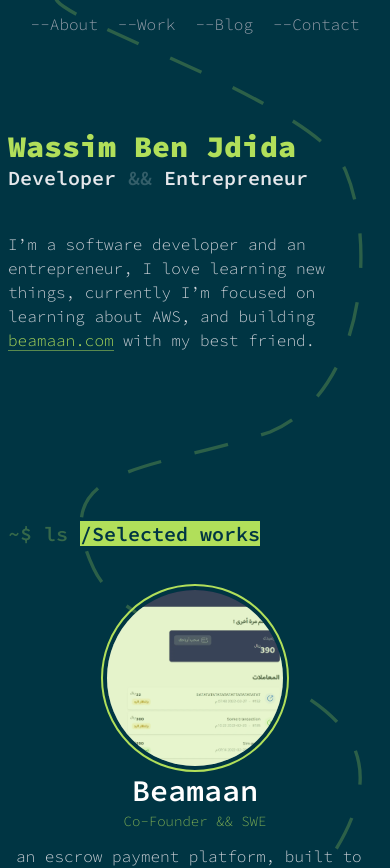
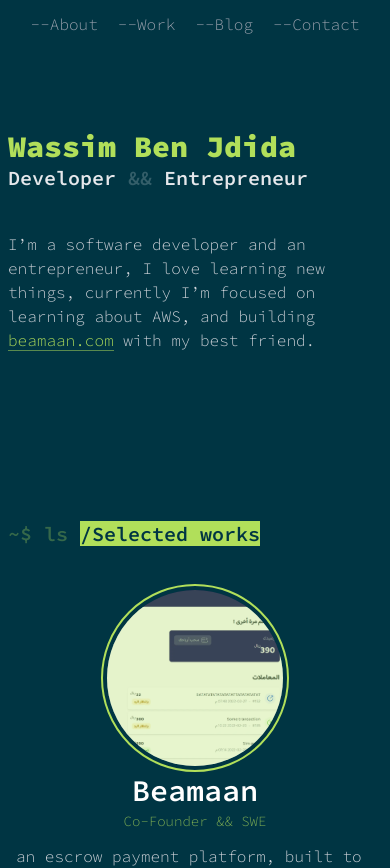
Before and after one commit to wassimbj/wassimbj.github.io, a Next.js app: page / in a window 390 px wide. Shown: the top 868 px of the page. Built offline with nearby package versions, Linux system fonts and the light colour scheme.

Commit message:
hide the dashed vector on small screens

```diff
--- a/pages/index.tsx
+++ b/pages/index.tsx
@@ -39,7 +39,7 @@
       <Navbar />
       {/* ----- Nav ------ */}
 
-      <div className="absolute -top-2 left-0 right-0 bottom-0 -z-10 opacity-25">
+      <div className="xl:block hidden absolute -top-2 left-0 right-0 bottom-0 -z-10 opacity-25">
         <Image
           src={page.width > 1200 ? "/vector.svg" : "/vector11.svg"}
           width={page.width}
```
